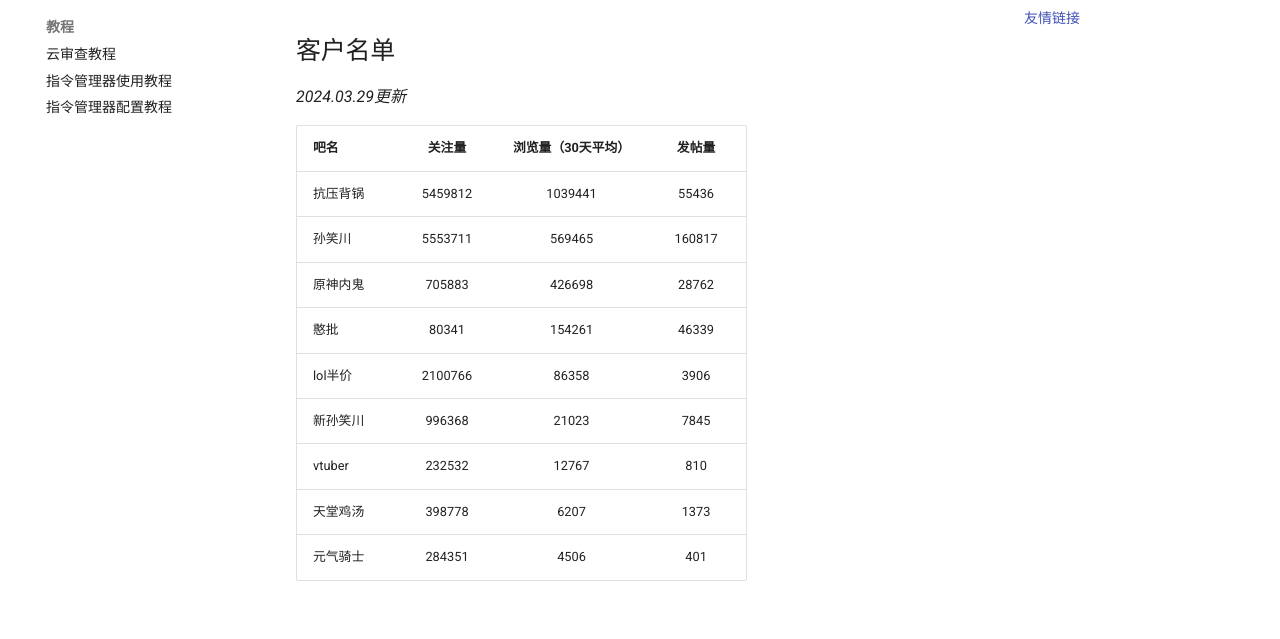
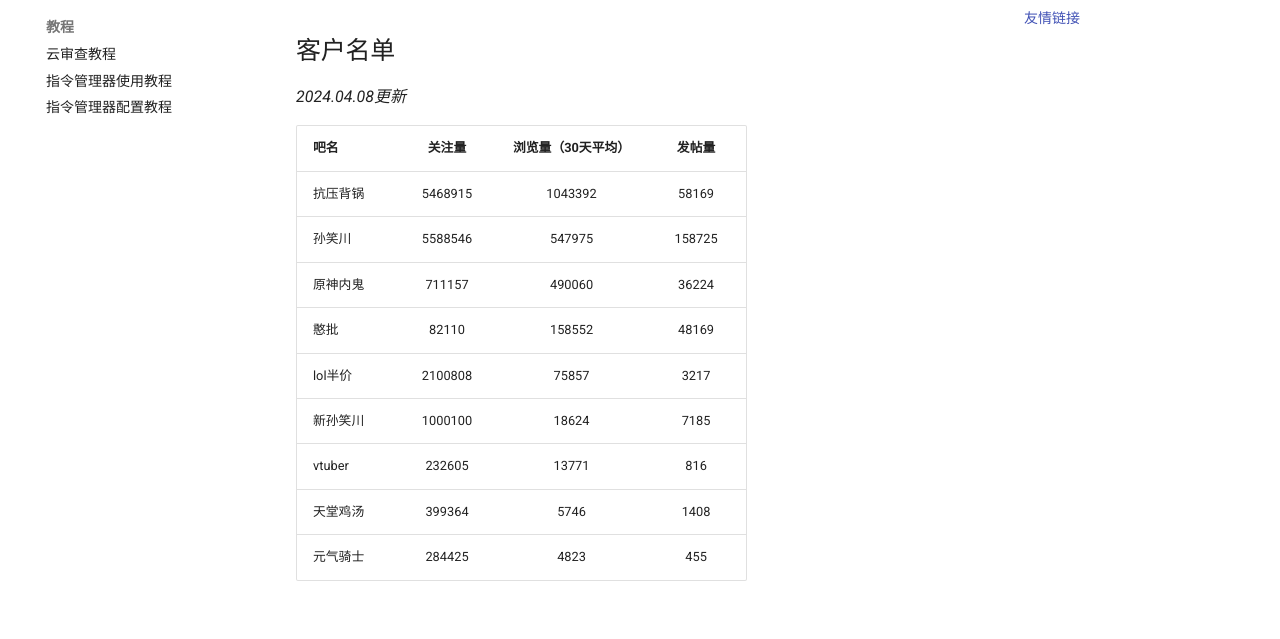
Before and after one commit to lumina37/aiotieba-reviewer, an MkDocs documentation site: the page built from docs/index.md, in a window 1280 px wide and 996 px high. Shown: the part 147-786 px from the top of the window. Built offline with MkDocs 1.6.1 and Material for MkDocs 9.7.7, drawn with Linux system fonts in a browser that asks for light colours; comment, search, counter and statistics services are not loaded.

Commit message:
chore: update docs

```diff
--- a/docs/index.md
+++ b/docs/index.md
@@ -1,18 +1,18 @@
 ## 客户名单
 
-*2024.03.29更新*
+*2024.04.08更新*
 
 | 吧名     | 关注量  | 浏览量（30天平均） | 发帖量 |
 | :------- | :-----: | :----------------: | :----: |
-| 抗压背锅 | 5459812 |      1039441       | 55436  |
-| 孙笑川   | 5553711 |       569465       | 160817 |
-| 原神内鬼 | 705883  |       426698       | 28762  |
-| 憨批     |  80341  |       154261       | 46339  |
-| lol半价  | 2100766 |       86358        |  3906  |
-| 新孙笑川 | 996368  |       21023        |  7845  |
-| vtuber   | 232532  |       12767        |  810   |
-| 天堂鸡汤 | 398778  |        6207        |  1373  |
-| 元气骑士 | 284351  |        4506        |  401   |
+| 抗压背锅 | 5468915 |      1043392       | 58169  |
+| 孙笑川   | 5588546 |       547975       | 158725 |
+| 原神内鬼 | 711157  |       490060       | 36224  |
+| 憨批     |  82110  |       158552       | 48169  |
+| lol半价  | 2100808 |       75857        |  3217  |
+| 新孙笑川 | 1000100 |       18624        |  7185  |
+| vtuber   | 232605  |       13771        |  816   |
+| 天堂鸡汤 | 399364  |        5746        |  1408  |
+| 元气骑士 | 284425  |        4823        |  455   |
 
 ## 友情链接
 
```
Also changed, not shown: README.md (+10 -10 lines), docs/tutorial/cmd_handler_user.md (+1 -93 lines).
